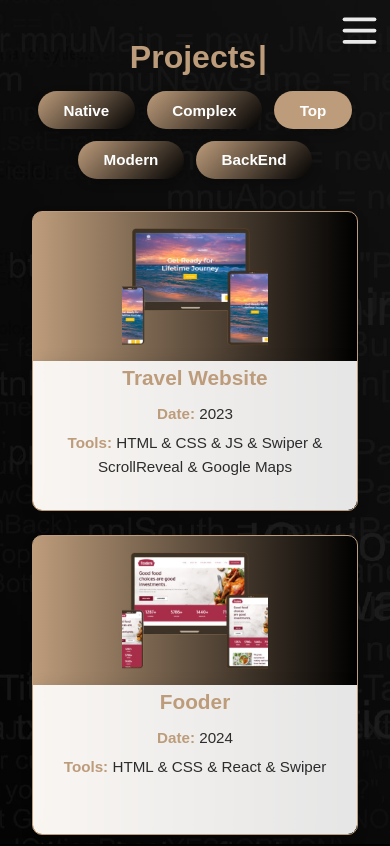
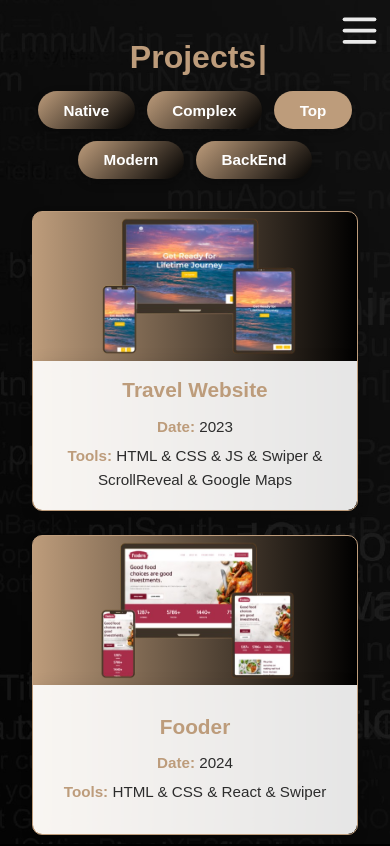
Before and after one commit to EsraaSoliman2003/portfolioVersion3, a React (Vite) app: page /projects in a window 390 px wide. Shown: the top 846 px of the page. Built offline with nearby package versions, Linux system fonts and the light colour scheme.

Commit message:
fix responsive

```diff
--- a/src/pages/Projects/Projects.module.css
+++ b/src/pages/Projects/Projects.module.css
@@ -131,6 +131,9 @@
   transition: all 0.4s ease;
   width: 85%;
   max-width: 300px;
+  display: flex;
+  flex-direction: column;
+  justify-content: center;
 }
 
 .projectItem:hover .projectText {
@@ -231,6 +234,8 @@
   }
 
   .projectImg {
+    height: auto;
+    min-height: 50%;
     width: 70%;
     margin: auto;
   }
@@ -264,7 +269,12 @@
   }
 
   .projectImg {
-    width: 45%;
-    margin: auto;
+    width: 55%;
   }
 }
+
+@media (max-width: 400px) {
+  .projectImg {
+    width: 80%;
+  }
+}
```
